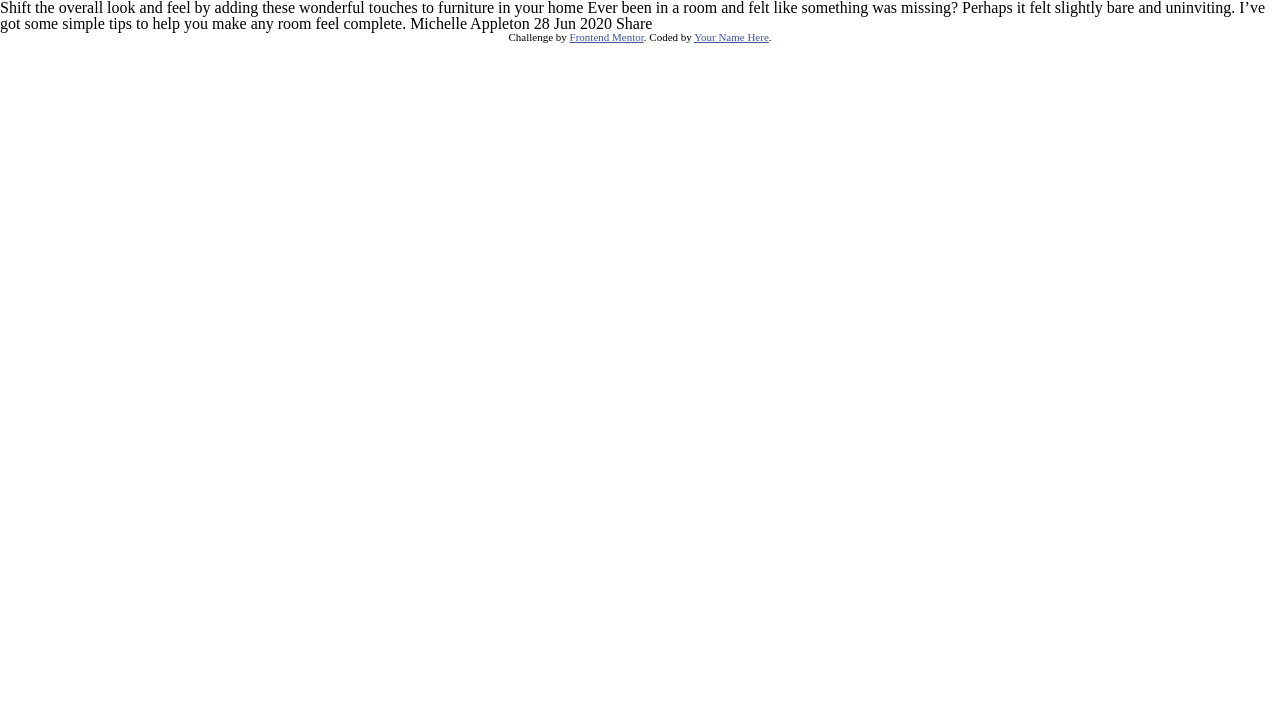
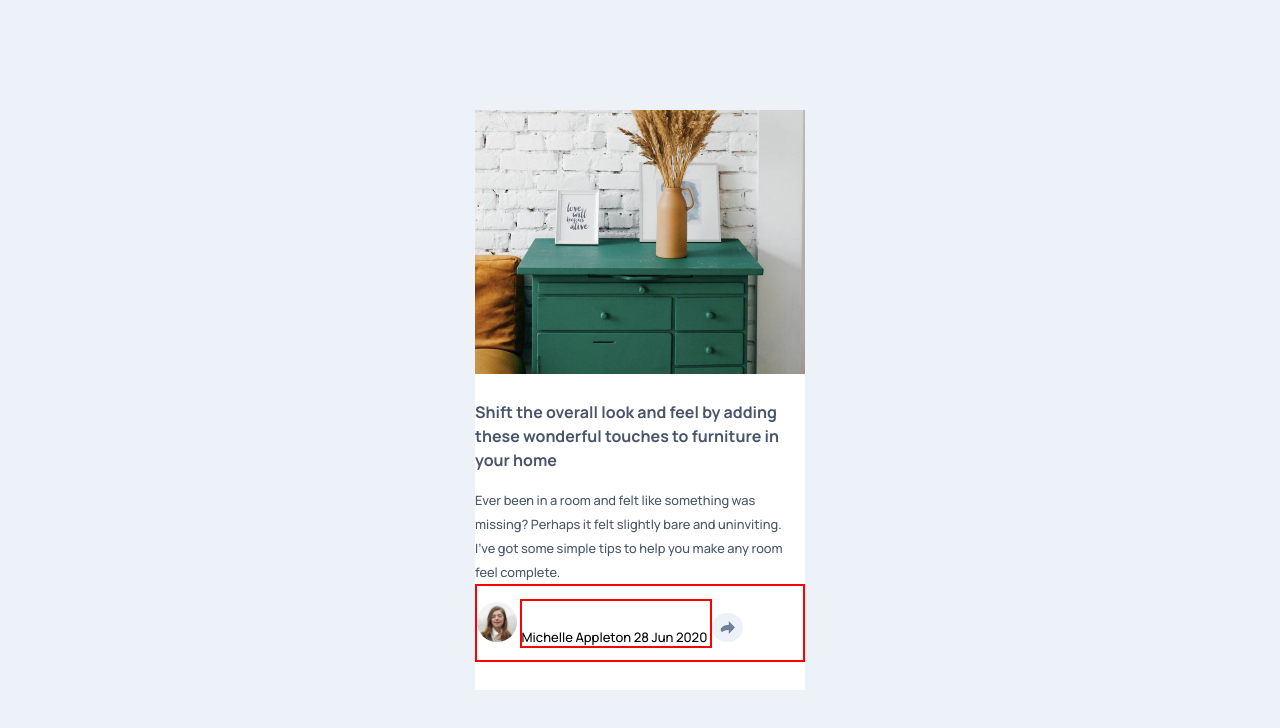
Before and after one commit to arielvonlestat/Article-Preview-Component, a plain HTML site: page index.html in a window 1280 px wide. Drawn offline with Linux system fonts and the light colour scheme.

Commit message:
put appropriate tags into HTML and begun work on aligning all texts and images

```diff
--- a/app.css
+++ b/app.css
@@ -1,3 +1,82 @@
+@import url("https://fonts.googleapis.com/css2?family=Manrope:wght@200..800&display=swap");
+
+:root {
+  --VeryDarkGrayishBlue: hsl(217, 19%, 35%);
+  --DesaturatedDarkBlue: hsl(214, 17%, 51%);
+  --GrayishBlue: hsl(212, 23%, 69%);
+  --LightGrayishBlue: hsl(210, 46%, 95%);
+}
+
+* {
+  box-sizing: border-box;
+}
+
+body {
+  font-family: "Manrope", sans-serif;
+  font-size: 0.8125rem;
+  min-height: 100vh;
+  font-weight: 500;
+  background-color: var(--LightGrayishBlue);
+  display: flex;
+  flex-direction: column;
+  justify-content: center;
+  align-items: center;
+}
+
+.card {
+  width: 330px;
+  height: 580px;
+  background-color: white;
+}
+
+.drawers {
+  width: 100%;
+}
+
+.card h1 {
+  font-size: 1rem;
+  font-weight: 700;
+  color: var(--VeryDarkGrayishBlue);
+  padding-top: 1.5rem;
+  line-height: 1.5rem;
+}
+
+.card p {
+  color: var(--VeryDarkGrayishBlue);
+  font-size: 0.8rem;
+  padding-top: 1rem;
+  padding-right: 1rem;
+  line-height: 1.5rem;
+}
+
+.card address {
+  padding-block: 1rem;
+}
+
+/* .information {
+  padding-inline: 2rem;
+} */
+
+.author {
+  border: 2px solid red;
+}
+
+.michelle {
+  border-radius: 1.5rem;
+}
+
+.share {
+  border-radius: 1.5rem;
+  background-color: var(--LightGrayishBlue);
+  padding: 0.5rem;
+}
+
+.namedate {
+  padding-top: 1.7rem;
+  border: 2px solid red;
+  /* justify-content: space-between; */
+}
+
 .attribution {
   font-size: 0.6875rem;
   text-align: center;
--- a/index.html
+++ b/index.html
@@ -8,17 +8,40 @@
     <link rel="stylesheet" href="app.css" />
   </head>
   <body>
-    Shift the overall look and feel by adding these wonderful touches to
-    furniture in your home Ever been in a room and felt like something was
-    missing? Perhaps it felt slightly bare and uninviting. I’ve got some simple
-    tips to help you make any room feel complete. Michelle Appleton 28 Jun 2020
-    Share
-
-    <footer class="attribution">
+    <div class="card">
+      <img class="drawers" src="images/drawers.jpg" alt="" />
+      <div class="information">
+        <h1>
+          Shift the overall look and feel by adding these wonderful touches to
+          furniture in your home
+        </h1>
+        <p>
+          Ever been in a room and felt like something was missing? Perhaps it
+          felt slightly bare and uninviting. I’ve got some simple tips to help
+          you make any room feel complete.
+        </p>
+        <address class="author">
+          <img
+            class="michelle"
+            src="images/avatar-michelle.jpg"
+            alt=""
+            width="40px"
+            height="40px"
+          />
+          <span class="namedate">
+            Michelle Appleton
+            <time datetime="2020-06-28">28 Jun 2020</time>
+          </span>
+          <img class="share" src="images/icon-share.svg" alt="" />
+        </address>
+      </div>
+    </div>
+    <!-- <footer class="attribution">
       Challenge by
       <a href="https://www.frontendmentor.io?ref=challenge">Frontend Mentor</a>.
-      Coded by <a href="#">Your Name Here</a>.
-    </footer>
+      Coded by
+      <a href="https://www.frontendmentor.io/profile/arielvonlestat">AVL</a>.
+    </footer> -->
   </body>
   <script src="app.js"></script>
 </html>
```
